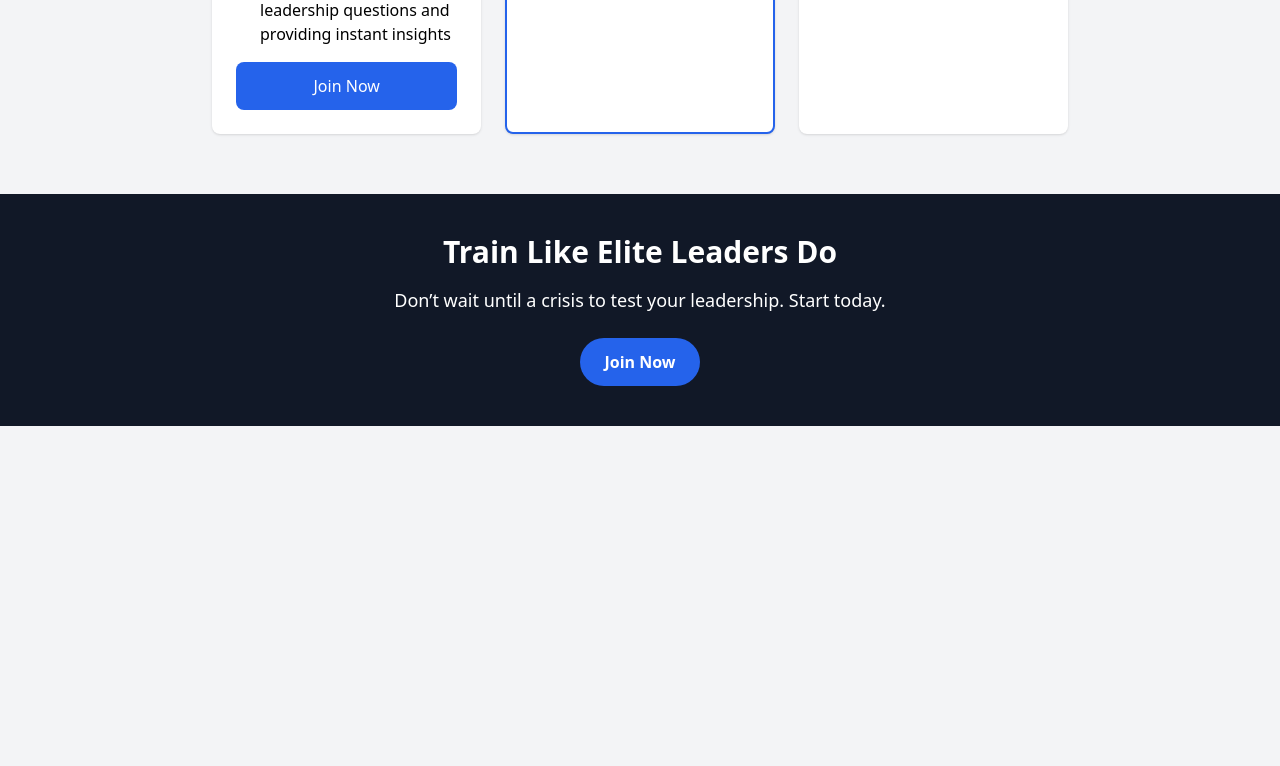
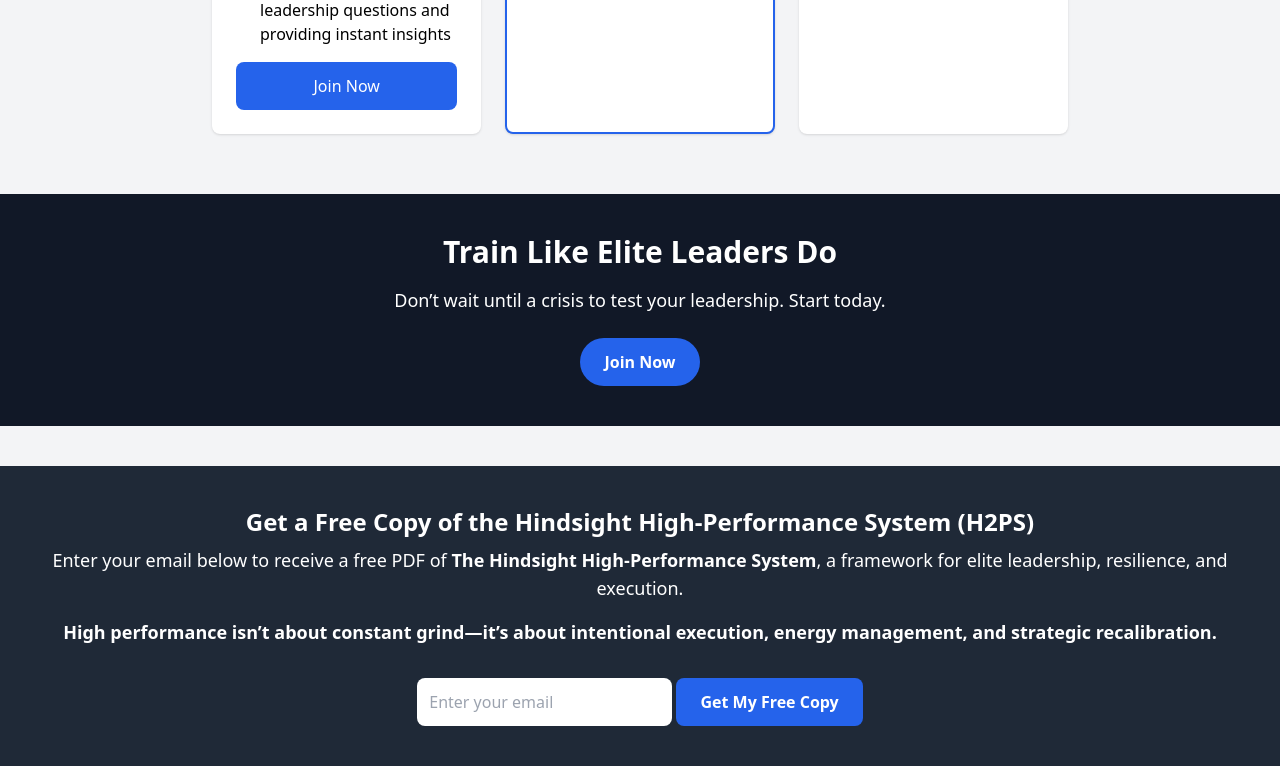
Before and after one commit to Hindsight079/Leadership-Coaching-Site, a plain HTML site: page index.html in a window 1280 px wide. Shown: the part 2018-2784 px from the top of the page. Before the commit the page ends 2444 px from the top, so only its background shows below. Drawn offline with nearby package versions, Linux system fonts and the light colour scheme.

Commit message:
Update index.html

```diff
--- a/index.html
+++ b/index.html
@@ -103,5 +103,15 @@
         <p class="mt-4 text-lg">Don’t wait until a crisis to test your leadership. Start today.</p>
         <a href="#pricing" class="mt-6 inline-block bg-blue-600 px-6 py-3 font-bold rounded-full">Join Now</a>
     </section>
+    <!-- Email Capture Section -->
+    <section class="text-center p-10 mt-10 bg-gray-800 text-white">
+        <h2 class="text-2xl font-bold">Get a Free Copy of the Hindsight High-Performance System (H2PS)</h2>
+        <p class="mt-2 text-lg">Enter your email below to receive a free PDF of <strong>The Hindsight High-Performance System</strong>, a framework for elite leadership, resilience, and execution.</p>
+        <p class="mt-4 text-lg font-semibold">High performance isn’t about constant grind—it’s about intentional execution, energy management, and strategic recalibration.</p>
+        <form class="mt-6">
+            <input type="email" placeholder="Enter your email" class="p-3 rounded-lg text-black" required>
+            <button class="bg-blue-600 px-6 py-3 font-bold rounded-lg mt-2">Get My Free Copy</button>
+        </form>
+    </section>
 </body>
 </html>
```
